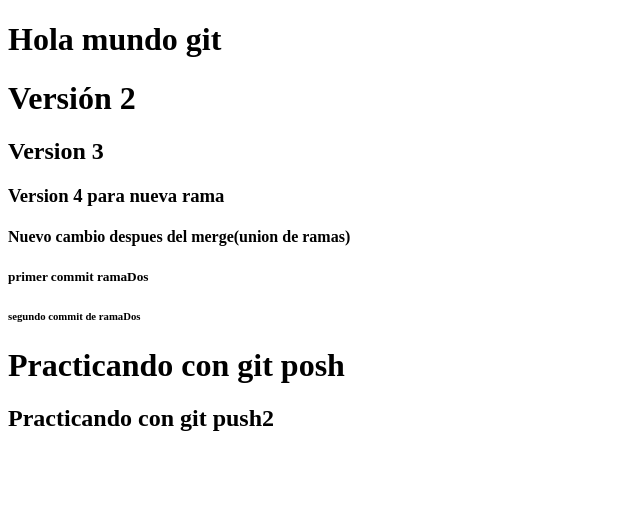
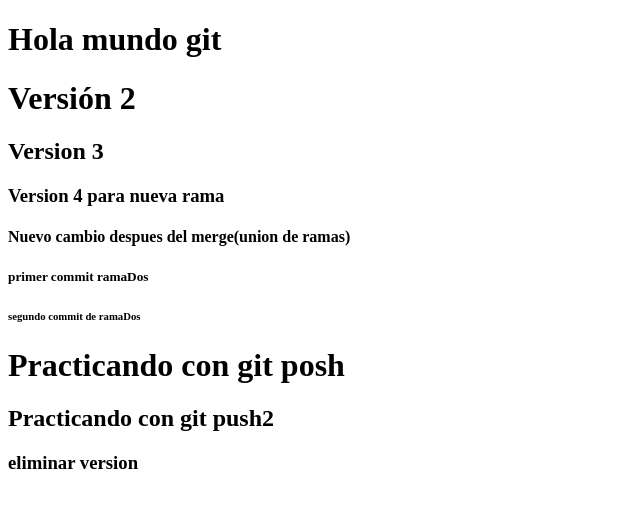
Before and after one commit to JuanMeloSerrano/Aprendiendo-Git-y-Github, a plain HTML site: page index.html in a window 1280 px wide. Shown: the whole page, without its empty margins (0-640 px from the left). Drawn offline with Linux system fonts and the light colour scheme.

Commit message:
Commit para eliminar version

```diff
--- a/index.html
+++ b/index.html
@@ -16,5 +16,6 @@
     <h6>segundo commit de ramaDos</h6>
     <h1>Practicando con git posh</h1>
     <h2>Practicando con git push2</h2>
+    <h3>eliminar version</h3>
 </body>
 </html>
```
